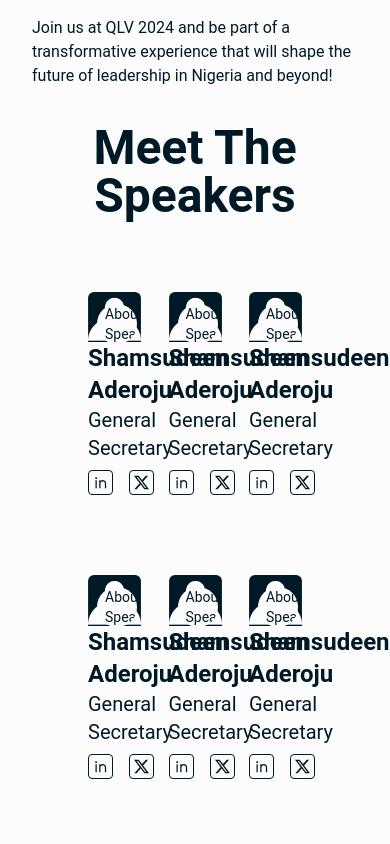
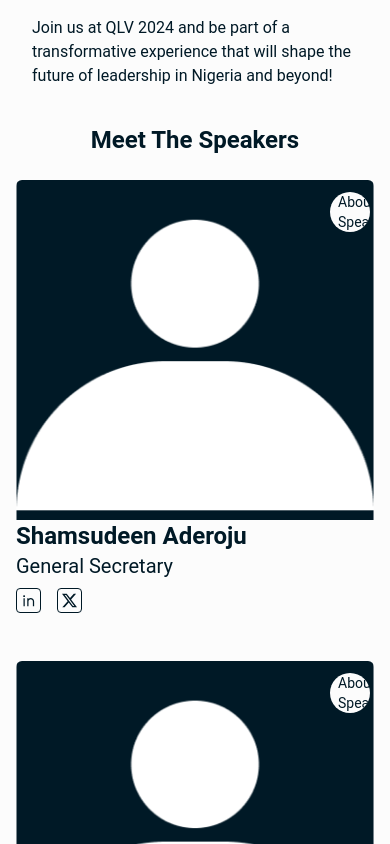
Before and after one commit to Yusuf-Najeeb/jciaso, a React (Create React App) app: page /qlv2024 in a window 390 px wide. Shown: the part 1880-2724 px from the top of the page. Built offline with nearby package versions, Linux system fonts and the light colour scheme.

Commit message:
Modified: Speakers cards

```diff
--- a/src/components/QLV/CountDown.jsx
+++ b/src/components/QLV/CountDown.jsx
@@ -9,7 +9,7 @@ const CountDown = () => {
 
       <div className="flex justify-center items-center gap-2 sm:gap-4 mt-8 px-4">
         <div
-          className="min-w-[70px] md:min-w-[200px] bg-[#001926] text-[#FCFCFC] p-2
+          className="min-w-[70px] lg:min-w-[200px] bg-[#001926] text-[#FCFCFC] p-2
         md:py-4 md:px-8 flex justify-center items-center flex-col-reverse"
         >
           <h4 className="text-sm sm:text-3xl sm:uppercase mt-2">Days</h4>
@@ -17,7 +17,7 @@ const CountDown = () => {
         </div>
         <span className="md:text-7xl font-bold">:</span>
         <div
-          className="min-w-[70px] md:min-w-[200px] bg-[#001926] text-[#FCFCFC] p-2
+          className="min-w-[70px] lg:min-w-[200px] bg-[#001926] text-[#FCFCFC] p-2
         md:py-4 md:px-8 flex justify-center items-center flex-col-reverse"
         >
           <h4 className="text-sm sm:text-3xl sm:uppercase mt-2">Hours</h4>
@@ -25,15 +25,15 @@ const CountDown = () => {
         </div>
         <span className="md:text-7xl font-bold">:</span>
         <div
-          className="min-w-[70px] md:min-w-[200px] bg-[#001926] text-[#FCFCFC] p-2
+          className="min-w-[70px] lg:min-w-[200px] bg-[#001926] text-[#FCFCFC] p-2
         md:py-4 md:px-8 flex justify-center items-center flex-col-reverse"
         >
           <h4 className="text-sm sm:text-3xl sm:uppercase mt-2">Minutes</h4>
           <p className="text-xl md:text-8xl">00</p>
         </div>
-        <span className="sm:text-7xl font-bold">:</span>
+        <span className="md:text-7xl font-bold">:</span>
         <div
-          className="min-w-[70px] md:min-w-[200px] bg-[#001926] text-[#FCFCFC] p-2
+          className="min-w-[70px] lg:min-w-[200px] bg-[#001926] text-[#FCFCFC] p-2
         md:py-4 md:px-8 flex justify-center items-center flex-col-reverse"
         >
           <h4 className="text-sm sm:text-3xl sm:uppercase mt-2">Seconds</h4>
--- a/src/components/QLV/Speakers.jsx
+++ b/src/components/QLV/Speakers.jsx
@@ -63,13 +63,17 @@ const data = [
 
 const SpeakerCard = ({ speaker }) => {
   return (
-    <figure className="w-[30%] my-8 rounded-md p-2">
+    <figure className="w-[100%] sm:w-[48%] md:w-[32%] my-4 md:my-8 rounded-md p-2">
       <div className="relative">
         <p className="absolute right-1 top-3 px-2 rounded-full bg-[#FCFCFC] text-[#001926] text-sm w-10 hover:w-fit overflow-hidden transition-all duration-500 ease-in-out flex items-center gap-2">
           <span className="">About Speaker</span>
           <BsInfoCircle />
         </p>
-        <img src={speaker.avatar} alt={speaker.name} className="rounded-t-md" />
+        <img
+          src={speaker.avatar}
+          alt={speaker.name}
+          className="rounded-t-md w-full object-cover object-center"
+        />
       </div>
       <figcaption>
         <p className="font-bold text-2xl">{speaker.name}</p>
@@ -97,10 +101,13 @@ const Speakers = ({ sectionRef }) => {
   return (
     <main
       ref={sectionRef}
-      className="bg-[#FCFCFC] text-[#001926] pt-1 pb-8 px-[5rem]"
+      className="bg-[#FCFCFC] text-[#001926] pt-1
+       md:pb-8 px-2 md:px-[5rem]"
     >
-      <h2 className="text-5xl font-bold text-center mb-8">Meet The Speakers</h2>
-      <div className="flex items-center justify-between flex-wrap">
+      <h2 className="text-2xl md:text-5xl font-bold text-center md:mb-8">
+        Meet The Speakers
+      </h2>
+      <div className="flex items-center justify-center md:justify-between flex-wrap">
         {data.map((item, i) => {
           return <SpeakerCard speaker={item} key={i} />;
         })}
```
